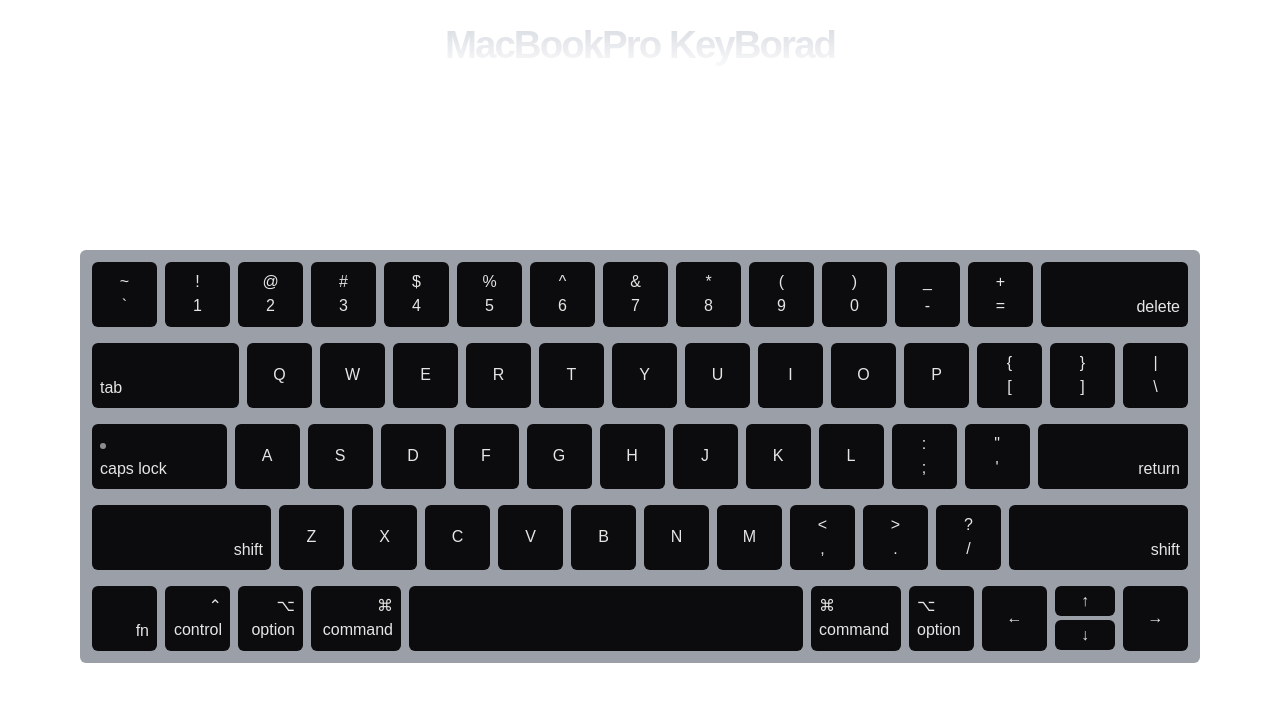
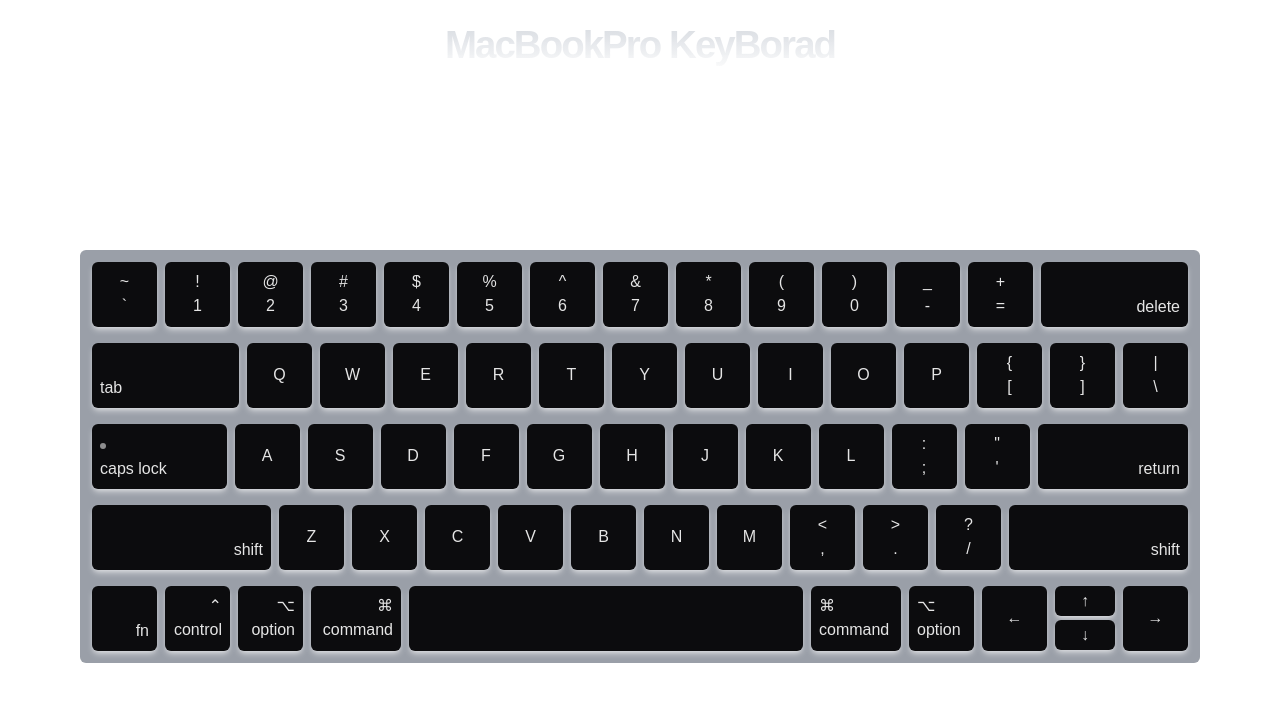
Before and after one commit to nikhil969rockss/Mackbook-keyboard, a Next.js app: page / in a window 1280 px wide. Shown: the top 702 px of the page. Built offline with nearby package versions, Linux system fonts and the light colour scheme.

Commit message:
add shodaows and light on button

```diff
--- a/src/components/Button.tsx
+++ b/src/components/Button.tsx
@@ -24,7 +24,7 @@
       onMouseUpCapture={() => setActive(false)}
       onTouchStartCapture={() => setActive(true)}
       onTouchEndCapture={() => setActive(false)}
-      className={`${cn("flex h-[65px] w-[65px] cursor-pointer flex-col items-center justify-center rounded-md bg-[#0c0c0e] p-2 text-neutral-200 transition-all duration-300 hover:shadow-xs hover:shadow-white/40 active:scale-95 max-lg:h-[50px] max-lg:w-[50px] max-lg:text-[10px]", className)} ${isActive || active ? "scale-95 border bg-neutral-300 !text-neutral-700 shadow-md shadow-white/20 transition-all" : ""}`}
+      className={`${cn("flex h-[65px] w-[65px] cursor-pointer flex-col items-center justify-center rounded-md bg-[#0c0c0e] p-2 text-neutral-200 transition-all duration-300 active:scale-90 max-lg:h-[50px] max-lg:w-[50px] max-lg:text-[10px]", className)} ${isActive || active ? "scale-90 shadow-md shadow-black/20 transition-all" : "shadow-md shadow-white/50"}`}
     >
       <span>{buttonSymbol}</span>
       {children}
```
